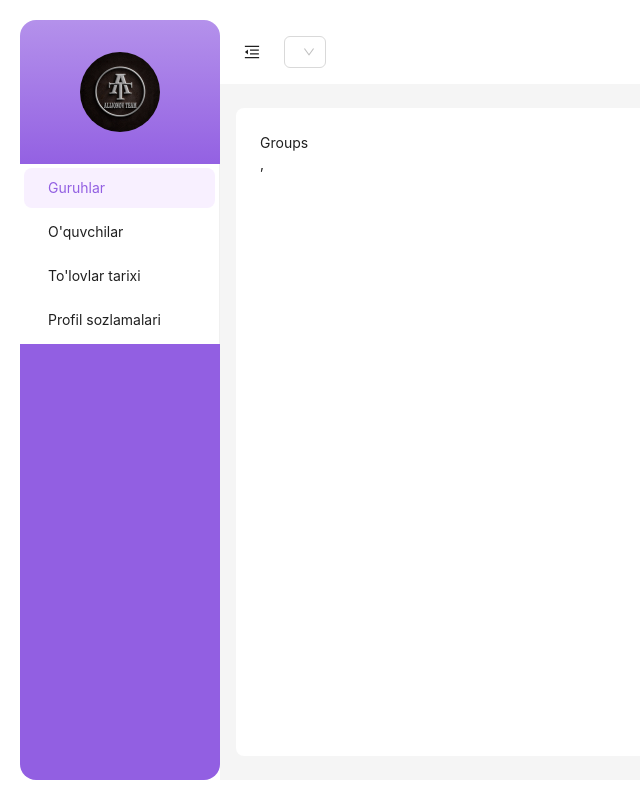
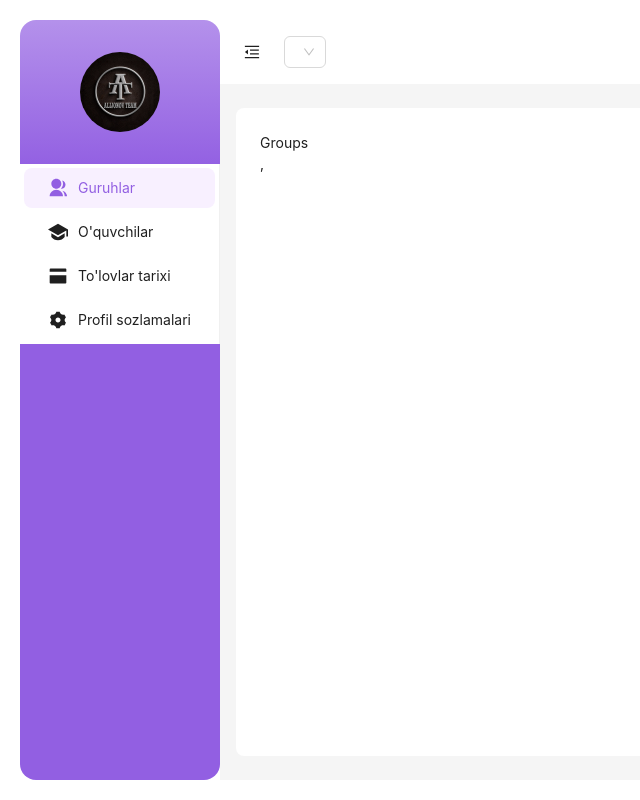
Before and after one commit to YahyobekRahimov/edu_check, a React (Vite) app: page / in a window 1280 px wide. Shown: the whole page, without its empty margins (0-640 px from the left). Built offline with nearby package versions, Linux system fonts and the light colour scheme.

Commit message:
'logoni width ni uzgartirdim , icons qoshdim'

```diff
--- a/src/layout/LayoutComponent.tsx
+++ b/src/layout/LayoutComponent.tsx
@@ -33,7 +33,11 @@ const App: ({ children }: { children: ReactNode }) => ReactNode = ({
         collapsed={collapsed}
         style={{ borderRadius: "1rem" }}
       >
-        <div className="demo-logo-vertical  flex justify-center items-center p-[2rem]">
+        <div
+          className={`demo-logo-vertical  flex justify-center items-center ${
+            collapsed ? "p-[1.25rem]" : "p-[2rem]"
+          } `}
+        >
           <img
             src={Logo}
             alt="Logo"
@@ -47,24 +51,66 @@ const App: ({ children }: { children: ReactNode }) => ReactNode = ({
           items={[
             {
               key: "1",
-              // icon: <Groups />,
+              icon: (
+                <svg
+                  width={20}
+                  height={20}
+                  xmlns="http://www.w3.org/2000/svg"
+                  viewBox="0 0 24 24"
+                  fill="currentColor"
+                >
+                  <path d="M2 22C2 17.5817 5.58172 14 10 14C14.4183 14 18 17.5817 18 22H2ZM10 13C6.685 13 4 10.315 4 7C4 3.685 6.685 1 10 1C13.315 1 16 3.685 16 7C16 10.315 13.315 13 10 13ZM17.3628 15.2332C20.4482 16.0217 22.7679 18.7235 22.9836 22H20C20 19.3902 19.0002 17.0139 17.3628 15.2332ZM15.3401 12.9569C16.9728 11.4922 18 9.36607 18 7C18 5.58266 17.6314 4.25141 16.9849 3.09687C19.2753 3.55397 21 5.57465 21 8C21 10.7625 18.7625 13 16 13C15.7763 13 15.556 12.9853 15.3401 12.9569Z"></path>
+                </svg>
+              ),
               label: "Guruhlar",
               onClick: () => navigate("/"),
             },
             {
               key: "2",
-              // icon: <Students />,
+              icon: (
+                <svg
+                  width={20}
+                  height={20}
+                  xmlns="http://www.w3.org/2000/svg"
+                  viewBox="0 0 24 24"
+                  fill="currentColor"
+                >
+                  <path d="M12 2 0 9 12 16 22 10.1667V17.5H24V9L12 2ZM3.99902 13.4905V18.0001C5.82344 20.429 8.72812 22.0001 11.9998 22.0001 15.2714 22.0001 18.1761 20.429 20.0005 18.0001L20.0001 13.4913 12.0003 18.1579 3.99902 13.4905Z"></path>
+                </svg>
+              ),
               label: "O'quvchilar",
               onClick: () => navigate("/students"),
             },
             {
               key: "3",
-              // icon: <Payments />,
+              icon: (
+                <svg
+                  width={20}
+                  height={20}
+                  xmlns="http://www.w3.org/2000/svg"
+                  viewBox="0 0 24 24"
+                  fill="currentColor"
+                >
+                  <path d="M22.0049 10.9998V19.9998C22.0049 20.5521 21.5572 20.9998 21.0049 20.9998H3.00488C2.4526 20.9998 2.00488 20.5521 2.00488 19.9998V10.9998H22.0049ZM22.0049 6.99979H2.00488V3.99979C2.00488 3.4475 2.4526 2.99979 3.00488 2.99979H21.0049C21.5572 2.99979 22.0049 3.4475 22.0049 3.99979V6.99979Z"></path>
+                </svg>
+              ),
               label: "To'lovlar tarixi",
               onClick: () => navigate("/payments"),
             },
             {
               key: "4",
+              icon: (
+                <svg
+                  width={20}
+                  height={20}
+                  xmlns="http://www.w3.org/2000/svg"
+                  viewBox="0 0 24 24"
+                  fill="currentColor"
+                >
+                  <path d="M9.95401 2.2106C11.2876 1.93144 12.6807 1.92263 14.0449 2.20785C14.2219 3.3674 14.9048 4.43892 15.9997 5.07103C17.0945 5.70313 18.364 5.75884 19.4566 5.3323C20.3858 6.37118 21.0747 7.58203 21.4997 8.87652C20.5852 9.60958 19.9997 10.736 19.9997 11.9992C19.9997 13.2632 20.5859 14.3902 21.5013 15.1232C21.29 15.7636 21.0104 16.3922 20.6599 16.9992C20.3094 17.6063 19.9049 18.1627 19.4559 18.6659C18.3634 18.2396 17.0943 18.2955 15.9997 18.9274C14.9057 19.559 14.223 20.6294 14.0453 21.7879C12.7118 22.067 11.3187 22.0758 9.95443 21.7906C9.77748 20.6311 9.09451 19.5595 7.99967 18.9274C6.90484 18.2953 5.63539 18.2396 4.54272 18.6662C3.61357 17.6273 2.92466 16.4164 2.49964 15.1219C3.41412 14.3889 3.99968 13.2624 3.99968 11.9992C3.99968 10.7353 3.41344 9.60827 2.49805 8.87524C2.70933 8.23482 2.98894 7.60629 3.33942 6.99923C3.68991 6.39217 4.09443 5.83576 4.54341 5.33257C5.63593 5.75881 6.90507 5.703 7.99967 5.07103C9.09364 4.43942 9.7764 3.3691 9.95401 2.2106ZM11.9997 14.9992C13.6565 14.9992 14.9997 13.6561 14.9997 11.9992C14.9997 10.3424 13.6565 8.99923 11.9997 8.99923C10.3428 8.99923 8.99967 10.3424 8.99967 11.9992C8.99967 13.6561 10.3428 14.9992 11.9997 14.9992Z"></path>
+                </svg>
+              ),
+
               label: "Profil sozlamalari",
               onClick: () => navigate("/settings"),
             },
```
Also changed, not shown: src/App.tsx (line endings or trailing spaces).
